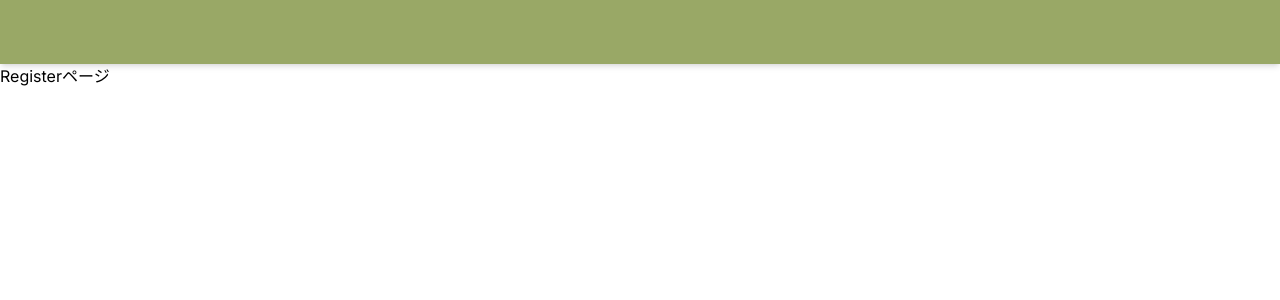
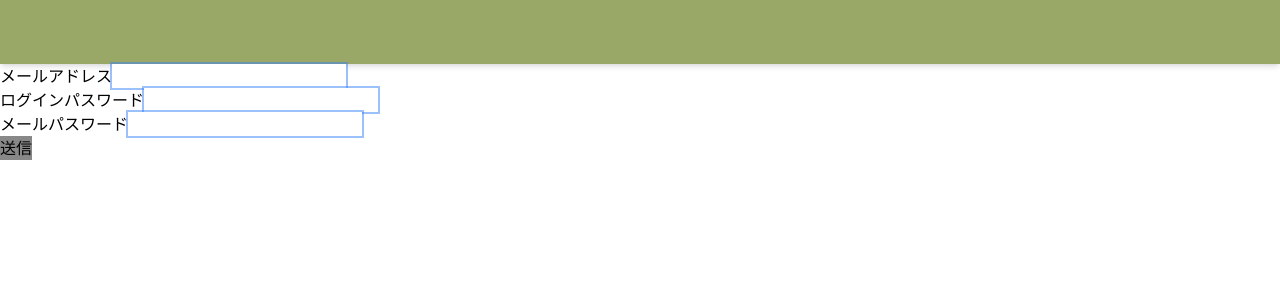
Before and after one commit to prapro-ou/castella-frontend, a Next.js app: page /register in a window 1280 px wide. Shown: the top 300 px of the page. Built offline with nearby package versions, Linux system fonts and the light colour scheme.

Commit message:
ログインページにリダイレクトの機能を追加

```diff
--- a/app/login/page.js
+++ b/app/login/page.js
@@ -1,9 +1,12 @@
 "use client";
 
+import postLoginRequest from "@/features/auth/data/PostLoginRequest";
 import { useState } from "react";
 import 'whatwg-fetch';
+import { useRouter } from 'next/navigation';
 
 export default function Login() {
+  const router = useRouter();
   let [email, setEmail] = useState("");
   let [password, setPassword] = useState("");
   return (
@@ -17,44 +20,13 @@ export default function Login() {
           <label>パスワード</label>
           <input className="ring-2" type="password" value={password} onChange={(event) => setPassword(event.target.value)}/>
         </div>
-        <button onClick={()=>onClickLoginPageSendButton({email,password})} className = "bg-thin">送信</button>
+        <button onClick={async ()=> {
+          const isSuccess = await postLoginRequest(email, password);
+          if (isSuccess) {
+            router.push(`${process.env.NEXT_PUBLIC_URL}/destinations`);
+          }
+          }} className = "bg-thin">送信</button>
       </div>
     </main>
   );
 }
-
-function onClickLoginPageSendButton({email,password}){
-  fetch(`${process.env.NEXT_PUBLIC_URL}/login`, {
-    method: 'POST',
-    mode:"cors",
-    headers: {
-      'Content-Type': 'application/json',
-    },
-    body: JSON.stringify({
-      email: email,
-      password: password,
-    })
-  }).then(function(response) {
-    return response.json();
-  })
-  .then(function(data){
-    if (!navigator.cookieEnabled) {
-      alert('cookieを有効にしてください');
-      return;
-    }
-
-    // cookieに情報がない場合
-    if(!document.cookie) {
-      document.cookie = JSON.stringify({'token': data.token});
-    }
-    // cookieに情報がある場合
-    else {
-      const cookieAsJson = JSON.parse(document.cookie);
-      cookieAsJson.token = data.token;
-      document.cookie = JSON.stringify(cookieAsJson);
-    }
-  })
- .catch(function(error) {
-    console.error(error);
- });
-}
--- a/app/register/page.js
+++ b/app/register/page.js
@@ -1,7 +1,40 @@
+"use client";
+
+import postLoginRequest from "@/features/auth/data/PostLoginRequest";
+import PostRegisterRequest from "@/features/auth/data/PostRegisterRequest";
+import { useState } from "react";
+import { useRouter } from 'next/navigation';
+
 export default function Register() {
+  const router = useRouter();
+  let [email, setEmail] = useState("");
+  let [loginPassword, setLoginPassword] = useState("");
+  let [emailPassword, setEmailPassword] = useState("");
   return (
     <main>
-      <h1>Registerページ</h1>
+      <div>
+        <div>
+          <label>メールアドレス</label>
+          <input className="ring-2" type="email" value={email} onChange={(event) => setEmail(event.target.value)} />
+        </div>
+        <div>
+          <label>ログインパスワード</label>
+          <input className="ring-2" type="password" value={loginPassword} onChange={(event) => setLoginPassword(event.target.value)}/>
+        </div>
+        <div>
+          <label>メールパスワード</label>
+          <input className="ring-2" type="password" value={emailPassword} onChange={(event) => setEmailPassword(event.target.value)}/>
+        </div>
+        <button onClick={async ()=> {
+             const isRegisterSuccess = await PostRegisterRequest(email,loginPassword,emailPassword);
+              if(!isRegisterSuccess)
+              return;
+              const isLoginSuccess = postLoginRequest(email, loginPassword);
+              if (!isLoginSuccess)
+              return;
+              router.push(`/destinations`);
+          }} className = "bg-thin">送信</button>
+      </div>
     </main>
   );
 }
--- /dev/null
+++ b/features/auth/data/PostLoginRequest.js
@@ -0,0 +1,36 @@
+export default async function postLoginRequest(email, password) {
+    return fetch(`${process.env.NEXT_PUBLIC_URL}/login`, {
+        method: 'POST',
+        mode:"cors",
+        headers: {
+          'Content-Type': 'application/json',
+        },
+        body: JSON.stringify({
+          email: email,
+          password: password,
+        })
+      }).then(function(response) {
+        return response.json();
+      })
+      .then(function(data){
+        if (!navigator.cookieEnabled) {
+          alert('cookieを有効にしてください');
+          return false;
+        }
+
+        // cookieに情報がない場合
+        if(!document.cookie) {
+          document.cookie = JSON.stringify({'token': data.token});
+        }
+        // cookieに情報がある場合
+        else {
+          const cookieAsJson = JSON.parse(document.cookie);
+          cookieAsJson.token = data.token;
+          document.cookie = JSON.stringify(cookieAsJson);
+        }
+        return true;
+      })
+     .catch(function(error) {
+        console.error(error);
+     });
+}
--- /dev/null
+++ b/features/auth/data/PostRegisterRequest.js
@@ -0,0 +1,22 @@
+export default async function PostRegisterRequest(email, loginPassword, emailPassword){
+    return fetch(`${process.env.NEXT_PUBLIC_URL}/register`, {
+      method: 'POST',
+      mode:"cors",
+      headers: {
+        'Content-Type': 'application/json',
+      },
+      body: JSON.stringify({
+        email: email,
+        login_password: loginPassword,
+        mail_password: emailPassword
+      })
+    }).then(function(response) {
+      return response.json();
+     })
+     .then(function(data){
+      return data.is_success;
+    })
+   .catch(function(error) {
+      console.error(error);
+   });
+  }
```
